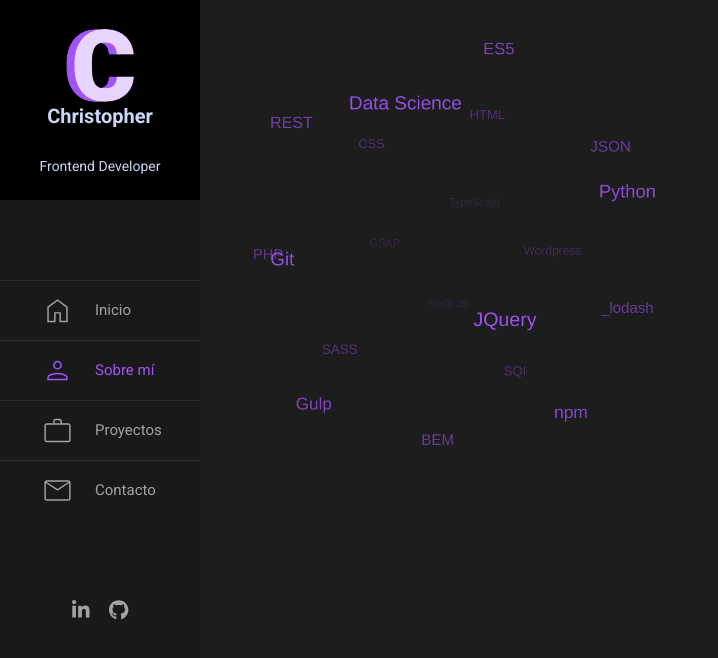
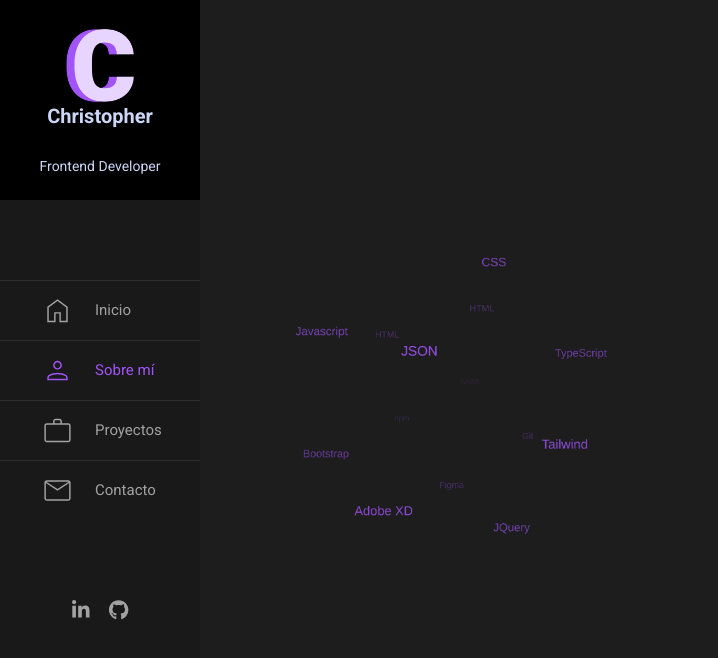
Before and after one commit to christopherqmendivel/portfolio_react, a React (Vite) app: page /sobre-mi in a window 1280 px wide. Shown: the top 658 px of the page, without its empty margins (0-718 px from the left). Built offline with nearby package versions, Linux system fonts and the light colour scheme; a web font is replaced by a local one.

Commit message:
about up v1 - animation

```diff
--- a/src/pages/SobreMi.jsx
+++ b/src/pages/SobreMi.jsx
@@ -21,36 +21,30 @@
         depth: 0.8,
         maxSpeed: 0.05,
         weight: true,
-        initial : [0.02, 0.02],
+        initial: [0.02, 0.02],
       }, "tags");
     }
   }, []);
 
   return (
     <div className="skills-charts">
-      <div id="myCanvasContainer">
-        <canvas width={500} height={500} id="myCanvas"></canvas>
+      <div id="myCanvasContainer" className='myCanvasContainer'>
+        <canvas width={500} height={500} id="myCanvas" className='myCanvas'></canvas>
         <ul id="tags">
           <li><a href="#" target="_blank">HTML</a></li>
+          <li><a href="#" target="_blank">HTML</a></li>
           <li><a href="#" target="_blank">CSS</a></li>
-                        <li><a href="#" target="_blank">ES5</a></li>
+          <li><a href="#" target="_blank">SASS</a></li>
+          <li><a href="#" target="_blank">Javascript</a></li>
           <li><a href="#" target="_blank">TypeScript</a></li>
-                        <li><a href="#" target="_blank">REST</a></li>
+          <li><a href="#" target="_blank">npm</a></li>
           <li><a href="#" target="_blank">JSON</a></li>
-                        <li><a href="#" target="_blank">GSAP</a></li>
-                        <li><a href="#" target="_blank">Data Science</a></li>
-                        <li><a href="#" target="_blank">Wordpress</a></li>
-                        <li><a href="#" target="_blank">PHP</a></li>
-                        <li><a href="#" target="_blank">Python</a></li>
-                        <li><a href="#" target="_blank">Node JS</a></li>
           <li><a href="#" target="_blank">Git</a></li>
-                        <li><a href="#" target="_blank">_lodash</a></li>
-                        <li><a href="#" target="_blank">SASS</a></li>
+          <li><a href="#" target="_blank">Bootstrap</a></li>
+          <li><a href="#" target="_blank">Tailwind</a></li>
+          <li><a href="#" target="_blank">Figma</a></li>
+          <li><a href="#" target="_blank">Adobe XD</a></li>
           <li><a href="#" target="_blank">JQuery</a></li>
-                        <li><a href="#" target="_blank">SQI</a></li>
-                        <li><a href="#" target="_blank">Gulp</a></li>
-                        <li><a href="#" target="_blank">npm</a></li>
-                        <li><a href="#" target="_blank">BEM</a></li>
         </ul>
       </div>
     </div>
--- /dev/null
+++ b/src/styles/components/_about-me.scss
@@ -0,0 +1,10 @@
+.myCanvasContainer {
+    display: flex;
+    justify-content: center;
+    align-items: center;
+    height: 100%;
+
+    .myCanvas {
+        width: 70%;
+    }
+}
--- a/src/styles/components/_home.scss
+++ b/src/styles/components/_home.scss
@@ -117,6 +117,10 @@
         padding-bottom: 6rem;
         font-size: 3.5rem;
 
+        @include m.tablet {
+            font-size: 6rem;
+        }
+
         &::before {
             content: '<h1>';
             top: -2.5rem;
@@ -227,25 +231,3 @@
         }
     }
 }
-
-
-
-// MEDIA QUERYS
-
-@include m.portatil {
-    .home {
-        .title {
-            font-size: 5rem;
-            padding-bottom: 0;
-        }
-
-        .letterIcon {
-            width: 5rem !important;
-            top: .5rem !important;
-        }
-    }
-
-    .info {
-        margin-bottom: 5rem;
-    }
-}
--- a/src/styles/styles.scss
+++ b/src/styles/styles.scss
@@ -8,6 +8,7 @@
 // Componentes
 @forward './components/navbar';
 @forward './components/layout';
-@forward './components//home';
+@forward './components/home';
+@forward './components/about-me';
 @forward './components/proyect';
 @forward './components/contact';
```
Also changed, not shown: src/styles/components/.about-me.scss (deleted). Lines whose indentation alone changed are shown as unchanged.
